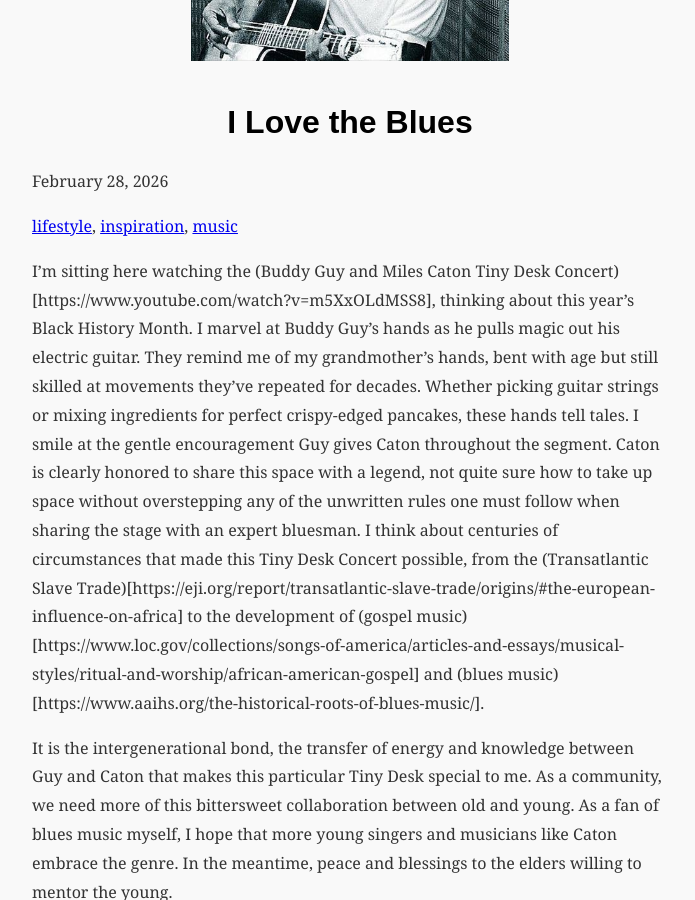
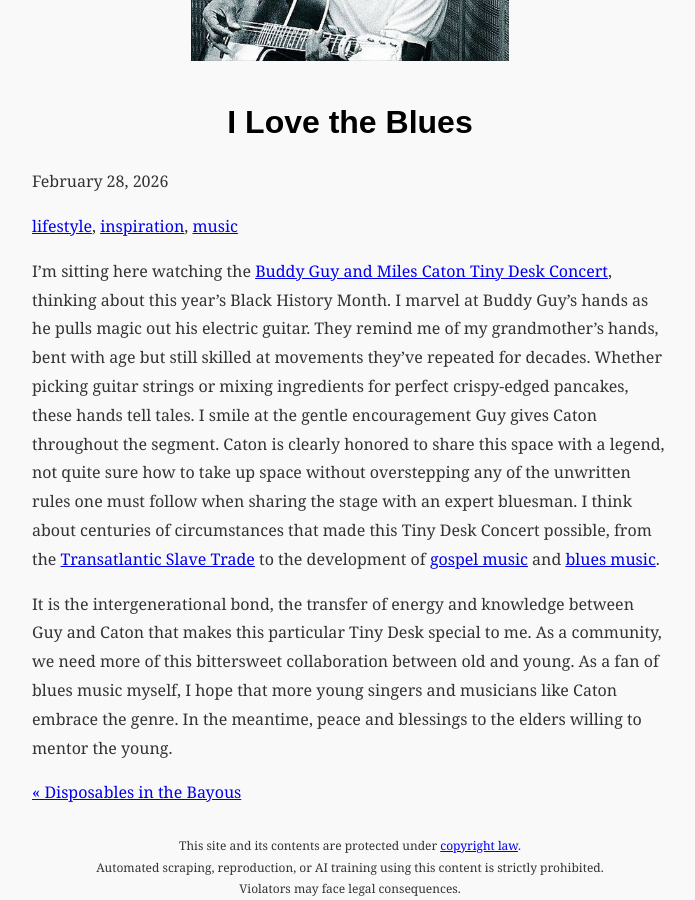
Before and after one commit to zodibell/zodibell.github.io, a Jekyll site: the page built from _posts/2026-02-28-i-love-the-blues.md, in a window 1280 px wide and 900 px high, scrolled down 380 px. Shown: the whole window, without its empty margins (290-985 px from the left). Built offline with Jekyll 4.4.1, drawn with Linux system fonts in a browser that asks for light colours; some web fonts are replaced.

Commit message:
fixing links

```diff
--- a/_posts/2026-02-28-i-love-the-blues.md
+++ b/_posts/2026-02-28-i-love-the-blues.md
@@ -10,7 +10,7 @@ image: "assets/images/BuddyGuy_MilleniumCover.jpg"
 image_alt: "The Best of Buddy Guy Millenium Collection Album Cover"
 ---
 
-I'm sitting here watching the (Buddy Guy and Miles Caton Tiny Desk Concert)[https://www.youtube.com/watch?v=m5XxOLdMSS8], thinking about this year's Black History Month. I marvel at Buddy Guy's hands as he pulls magic out his electric guitar. They remind me of my grandmother's hands, bent with age but still skilled at movements they've repeated for decades. {% include zb_bloc.html %} Whether picking guitar strings or mixing ingredients for perfect crispy-edged pancakes, these hands tell tales. I smile at the gentle encouragement Guy gives Caton throughout the segment. Caton is clearly honored to share this space with a legend, not quite sure how to take up space without overstepping any of the unwritten rules one must follow when sharing the stage with an expert bluesman. I think about centuries of circumstances that made this Tiny Desk Concert possible, from the (Transatlantic Slave Trade)[https://eji.org/report/transatlantic-slave-trade/origins/#the-european-influence-on-africa] to the development of (gospel music)[https://www.loc.gov/collections/songs-of-america/articles-and-essays/musical-styles/ritual-and-worship/african-american-gospel] and (blues music)[https://www.aaihs.org/the-historical-roots-of-blues-music/].
+I'm sitting here watching the [Buddy Guy and Miles Caton Tiny Desk Concert](https://www.youtube.com/watch?v=m5XxOLdMSS8), thinking about this year's Black History Month. I marvel at Buddy Guy's hands as he pulls magic out his electric guitar. They remind me of my grandmother's hands, bent with age but still skilled at movements they've repeated for decades. {% include zb_bloc.html %} Whether picking guitar strings or mixing ingredients for perfect crispy-edged pancakes, these hands tell tales. I smile at the gentle encouragement Guy gives Caton throughout the segment. Caton is clearly honored to share this space with a legend, not quite sure how to take up space without overstepping any of the unwritten rules one must follow when sharing the stage with an expert bluesman. I think about centuries of circumstances that made this Tiny Desk Concert possible, from the [Transatlantic Slave Trade](https://eji.org/report/transatlantic-slave-trade/origins/#the-european-influence-on-africa) to the development of [gospel music](https://www.loc.gov/collections/songs-of-america/articles-and-essays/musical-styles/ritual-and-worship/african-american-gospel) and [blues music](https://www.aaihs.org/the-historical-roots-of-blues-music/).
 
 
 It is the intergenerational bond, the transfer of energy and knowledge between Guy and Caton that makes this particular Tiny Desk special to me. As a community, we need more of this bittersweet collaboration between old and young. As a fan of blues music myself, I hope that more young singers and musicians like Caton embrace the genre. In the meantime, peace and blessings to the elders willing to mentor the young.
```
